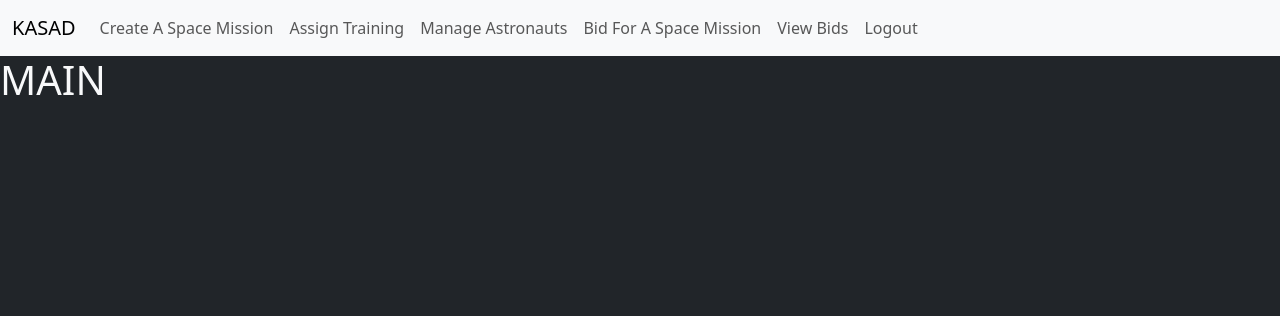
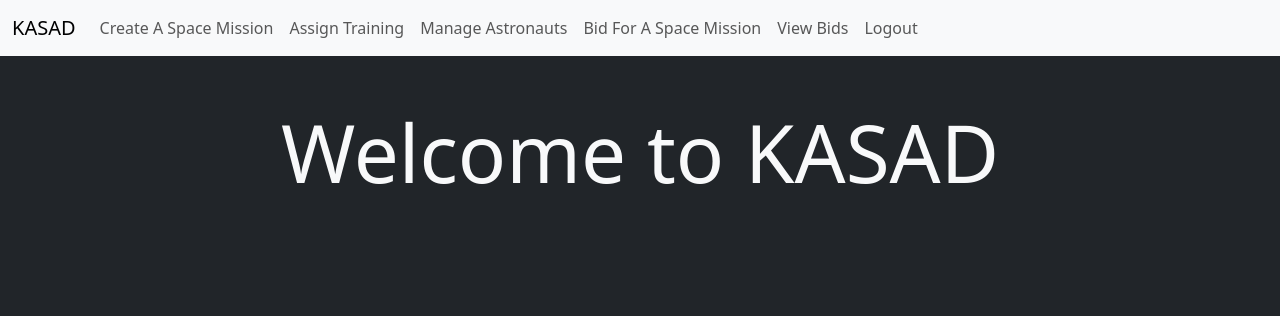
Before and after one commit to ali-tunahan/KASAD-Space-Mission-Planner, a Flask app: page / in a window 1280 px wide. Shown: the top 316 px of the page. Run offline with Flask 3, Linux system fonts and the light colour scheme; a user stored in the database is signed in; some libraries are stand-ins or nearby versions.

Commit message:
Update main.html with welcome message

```diff
--- a/app/templates/main.html
+++ b/app/templates/main.html
@@ -1,5 +1,6 @@
-{% extends "master.html" %} {% block title%} Main Page {% endblock%} {% block
-content%}
-
-<h1>MAIN</h1>
+{% extends "master.html" %} {% block title %} Main Page {% endblock %} {% block
+content %}
+<div class="text-center mt-5">
+  <h1 class="display-1">Welcome to KASAD</h1>
+</div>
 {% endblock %}
```
